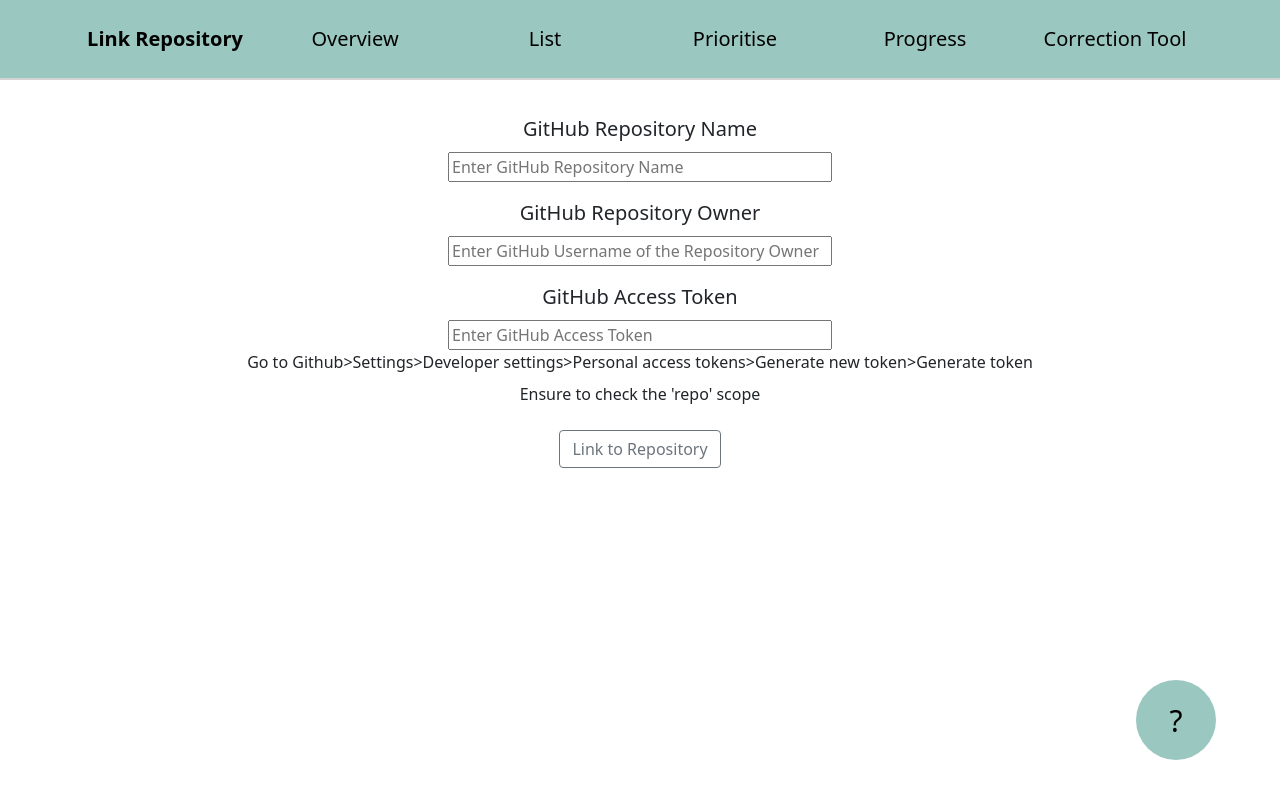
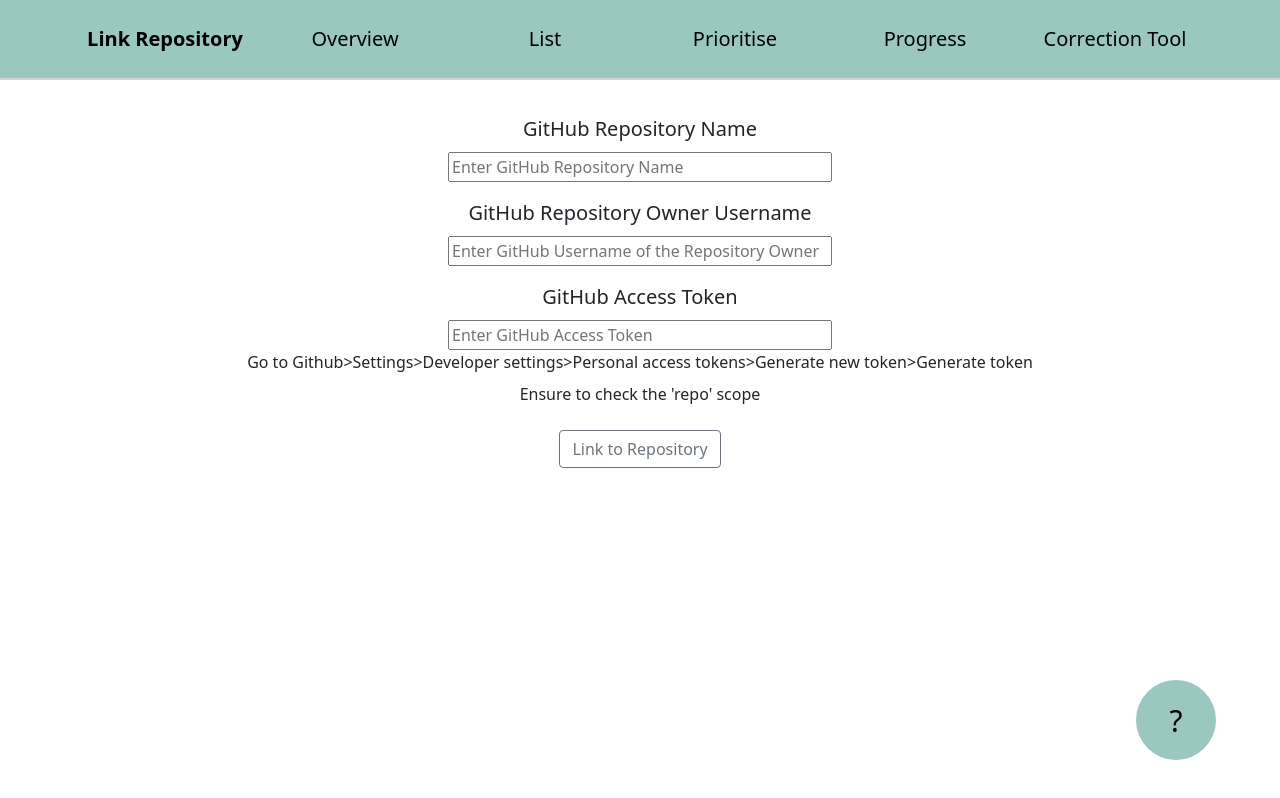
Before and after one commit to LiamTodd/human-centric-issue-visualiser, a React (Create React App) app: page / in a window 1280 px wide. Built offline with nearby package versions, Linux system fonts and the light colour scheme.

Commit message:
make authentication component clearer to user

```diff
--- a/src/components/AuthenticateComponent.js
+++ b/src/components/AuthenticateComponent.js
@@ -107,7 +107,7 @@ export default function AuthenticateComponent({ linkStatus, setLinkStatus }) {
 
         <Form.Group className="mb-3" controlId="formBasicEmail">
           <Form.Label style={{ fontSize: '20px' }}>
-            GitHub Repository Owner
+            GitHub Repository Owner Username
           </Form.Label>
           <br></br>
           <input
```
